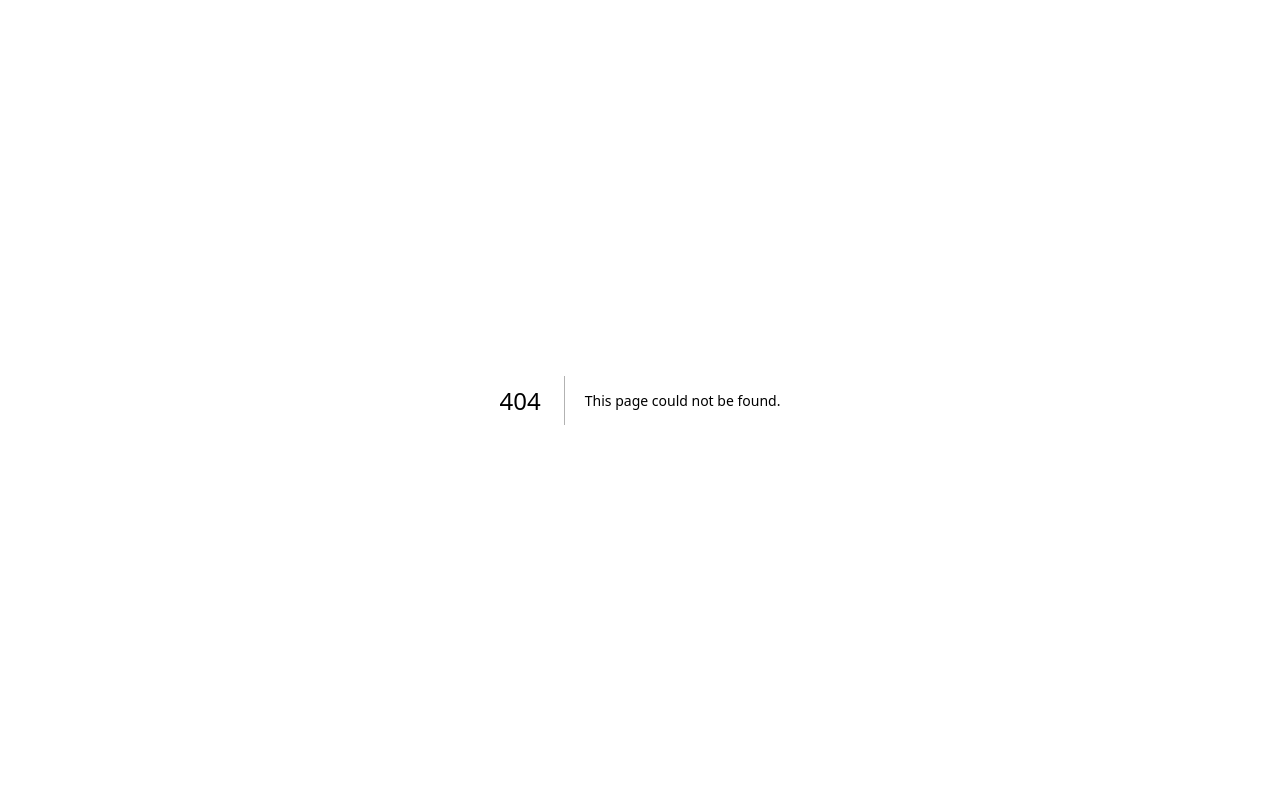
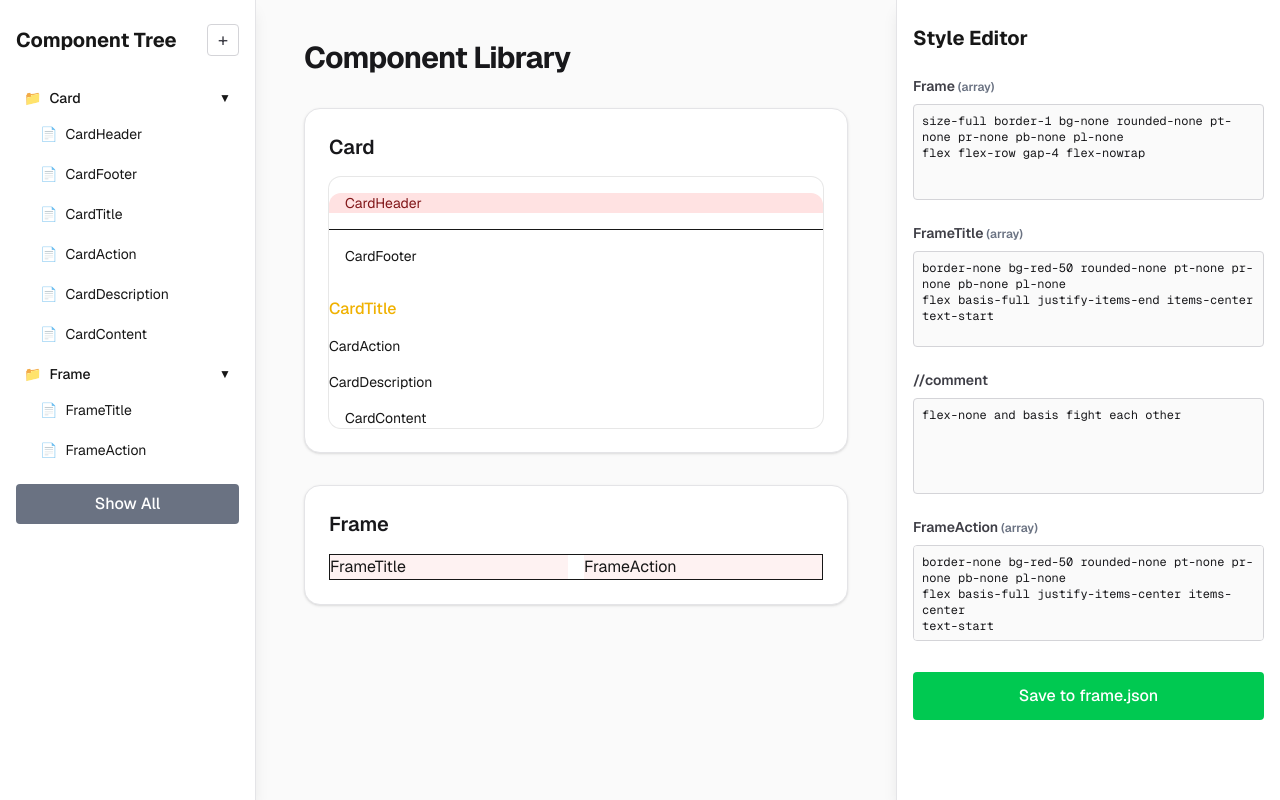
Before and after one commit to Jo-a-n/pbcomponents, a Next.js app: page /library in a window 1280 px wide. Before the commit this address had no page. Built offline with nearby package versions, Linux system fonts and the light colour scheme.

Commit message:
create a Component Library page that shows any new components in /components

```diff
--- /dev/null
+++ b/app/library/LibraryWorkspace.tsx
@@ -0,0 +1,62 @@
+'use client'
+
+import type { ReactNode } from 'react'
+
+import { ComponentTree } from '@/components/panels/ComponentTree'
+import { StyleEditor } from '@/components/panels/StyleEditor'
+import { useComponentSelection } from '@/lib/component-selection/useComponentSelection'
+import type { ComponentGroup } from '@/lib/component-selection/types'
+
+interface LibraryWorkspaceProps {
+  components: ComponentGroup[]
+  children: ReactNode
+}
+
+export function LibraryWorkspace({ components, children }: LibraryWorkspaceProps) {
+  const {
+    selectedComponent,
+    setSelectedComponent,
+    canvasRef,
+    navigateDown,
+    handleCanvasClickCapture,
+    handleCanvasDoubleClickCapture,
+  } = useComponentSelection({ componentHierarchy: components })
+
+  const handleCreateComponent = async () => {
+    const response = await fetch('/api/create-component', { method: 'POST' })
+    const data = await response.json()
+
+    if (!response.ok) {
+      throw new Error(data?.error ?? 'Failed to create component')
+    }
+
+    // Refresh to load newly created files in the server-rendered library list.
+    window.location.reload()
+    return data.componentName as string
+  }
+
+  return (
+    <div className="flex min-h-screen bg-zinc-50 font-sans dark:bg-black">
+      <ComponentTree
+        selectedComponent={selectedComponent}
+        setSelectedComponent={setSelectedComponent}
+        navigateDown={navigateDown}
+        components={components}
+        onCreateComponent={handleCreateComponent}
+      />
+
+      <main className="ml-64 mr-96 flex-1 px-8 py-10 md:px-12">
+        <div
+          ref={canvasRef}
+          className="mx-auto max-w-5xl space-y-8"
+          onClickCapture={handleCanvasClickCapture}
+          onDoubleClickCapture={handleCanvasDoubleClickCapture}
+        >
+          {children}
+        </div>
+      </main>
+
+      <StyleEditor selectedComponent={selectedComponent} components={components} />
+    </div>
+  )
+}
--- /dev/null
+++ b/app/library/page.tsx
@@ -0,0 +1,130 @@
+import * as React from 'react'
+import { readdir, readFile } from 'node:fs/promises'
+import path from 'node:path'
+
+import { LibraryWorkspace } from './LibraryWorkspace'
+
+export const dynamic = 'force-dynamic'
+export const revalidate = 0
+
+type ComponentModule = Record<string, React.ComponentType<{ children?: React.ReactNode; className?: string }>>
+
+type ComponentGroup = {
+  fileName: string
+  name: string
+  children: string[]
+}
+
+function toPascalCase(value: string) {
+  return value
+    .split(/[-_]/g)
+    .filter(Boolean)
+    .map((part) => part.charAt(0).toUpperCase() + part.slice(1))
+    .join('')
+}
+
+function parseExportNames(source: string) {
+  const match = source.match(/export\s*\{([\s\S]*?)\}/m)
+  if (!match) return []
+
+  return match[1]
+    .split(',')
+    .map((raw) => raw.trim())
+    .filter(Boolean)
+    .map((entry) => {
+      const [left] = entry.split(/\s+as\s+/)
+      return left?.trim() ?? ''
+    })
+    .filter(Boolean)
+}
+
+async function getComponentGroups() {
+  const componentsDir = path.join(process.cwd(), 'components')
+  const entries = await readdir(componentsDir, { withFileTypes: true })
+  const files = entries
+    .filter((entry) => entry.isFile() && entry.name.endsWith('.tsx'))
+    .map((entry) => entry.name)
+    .sort((a, b) => a.localeCompare(b))
+
+  const groups: ComponentGroup[] = []
+
+  for (const fileName of files) {
+    const filePath = path.join(componentsDir, fileName)
+    const source = await readFile(filePath, 'utf8')
+    const exports = parseExportNames(source)
+    const parentName = toPascalCase(fileName.replace(/\.tsx$/, ''))
+
+    if (!exports.includes(parentName)) {
+      continue
+    }
+
+    const children = exports.filter(
+      (name) => name !== parentName && name.startsWith(parentName)
+    )
+
+    groups.push({
+      fileName: fileName.replace(/\.tsx$/, ''),
+      name: parentName,
+      children,
+    })
+  }
+
+  return groups
+}
+
+async function loadComponentModule(fileName: string) {
+  const componentModule = (await import(`@/components/${fileName}.tsx`)) as ComponentModule
+  return componentModule
+}
+
+function isComponent(value: unknown): value is React.ComponentType<{ children?: React.ReactNode; className?: string }> {
+  return typeof value === 'function'
+}
+
+function renderComponentGroup(groupName: string, childrenNames: string[], componentModule: ComponentModule) {
+  const Parent = componentModule[groupName]
+  if (!isComponent(Parent)) return null
+
+  const childElements = childrenNames
+    .map((childName) => {
+      const Child = componentModule[childName]
+      if (!isComponent(Child)) return null
+      return <Child key={childName}>{childName}</Child>
+    })
+    .filter(Boolean)
+
+  return <Parent className="w-full">{childElements.length > 0 ? childElements : `${groupName} preview`}</Parent>
+}
+
+export default async function LibraryPage() {
+  const componentGroups = await getComponentGroups()
+  const componentHierarchy = componentGroups.map(({ name, children }) => ({ name, children }))
+  const groups = await Promise.all(
+    componentGroups.map(async (group) => {
+      const componentModule = await loadComponentModule(group.fileName)
+      const preview = renderComponentGroup(group.name, group.children, componentModule)
+      return { group, preview }
+    })
+  )
+
+  return (
+    <LibraryWorkspace components={componentHierarchy}>
+      <h1 className="text-3xl font-bold tracking-tight text-zinc-900 dark:text-zinc-100">
+        Component Library
+      </h1>
+      <div className="space-y-8">
+        {groups.map(({ group, preview }) => (
+          <section
+            key={group.name}
+            className="rounded-2xl border border-zinc-200 bg-white p-6 shadow-sm dark:border-zinc-800 dark:bg-zinc-900"
+          >
+            <h2 className="mb-4 text-xl font-semibold text-zinc-900 dark:text-zinc-100">
+              {group.name}
+            </h2>
+            <div className="grid gap-4">{preview}</div>
+          </section>
+        ))}
+      </div>
+    </LibraryWorkspace>
+  )
+}
--- a/app/page.tsx
+++ b/app/page.tsx
@@ -1,4 +1,5 @@
 'use client'
+import Link from 'next/link'
 import {
   Card,
   CardAction,
@@ -52,6 +53,14 @@ export default function Home() {
       />
 
       <main className="flex-1 flex items-center justify-center py-32 px-16 ml-64">
+        <div className="absolute top-6 right-[26rem]">
+          <Link
+            href="/library"
+            className="inline-flex items-center rounded-md border border-zinc-300 bg-white px-4 py-2 text-sm font-medium text-zinc-900 shadow-sm transition hover:bg-zinc-100 dark:border-zinc-700 dark:bg-zinc-900 dark:text-zinc-100 dark:hover:bg-zinc-800"
+          >
+            Open Library
+          </Link>
+        </div>
         <div
           ref={canvasRef}
           className="w-full max-w-3xl grid gap-4"
```
